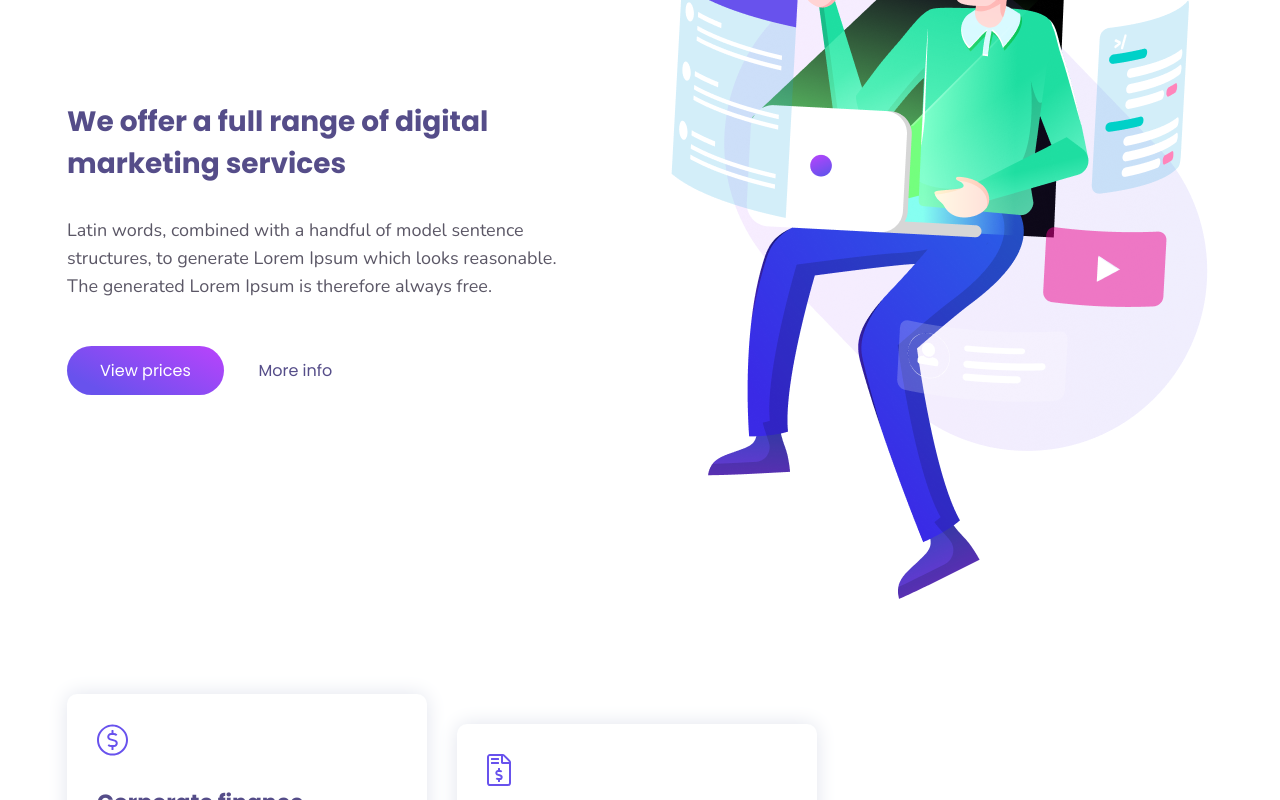
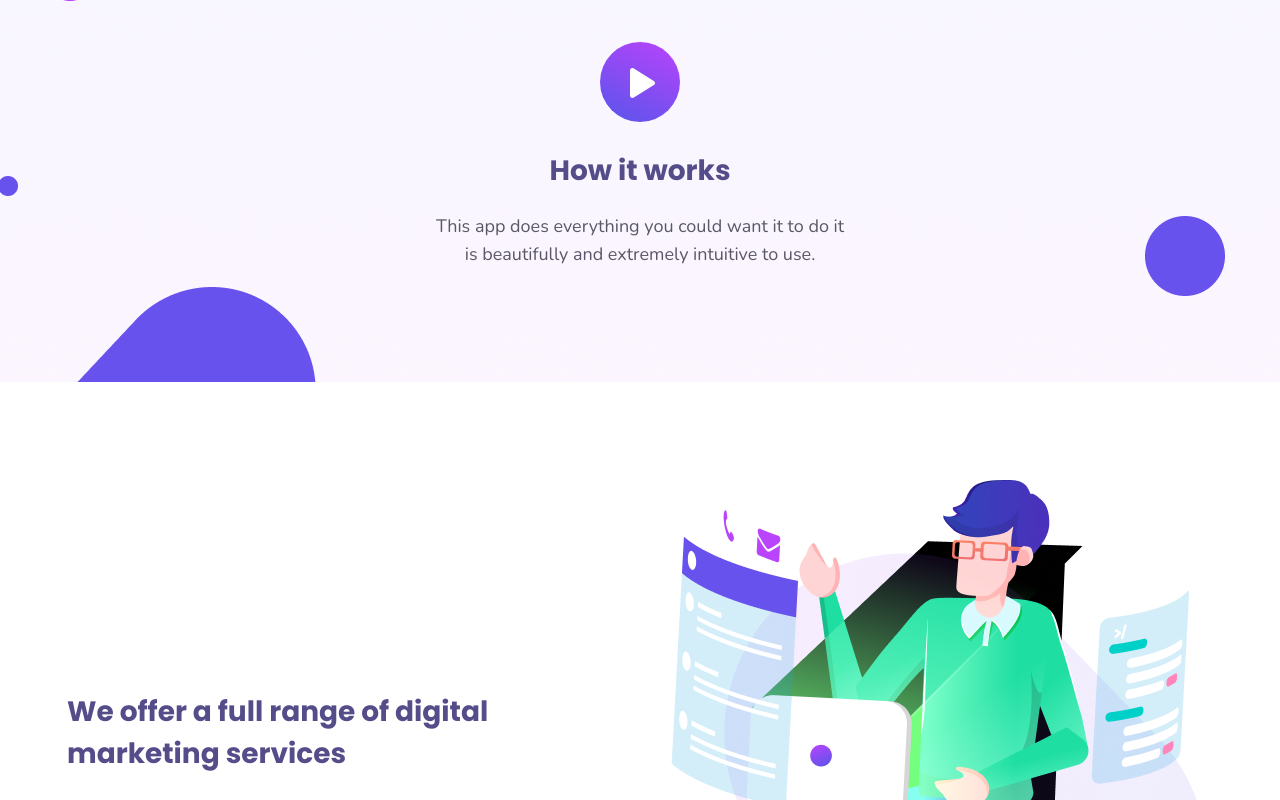
Before and after one commit to LeerenaLi/Elipso, a website: page src/index.html in a window 1280 px wide. Shown: the part 2360-3160 px from the top of the page. Drawn offline with nearby package versions, Linux system fonts and the light colour scheme; files whose address does not match are found by name.

Commit message:
added section video

```diff
--- a/src/index.html
+++ b/src/index.html
@@ -139,9 +139,19 @@
         </div>
     </section>
 
+    <section class="video">
+        <div class="video__play">
+            <a href="#" class="btn btn-dark btn-play">
+                <svg width="25" height="31" viewBox="0 0 25 31" fill="none" xmlns="http://www.w3.org/2000/svg">
+                    <path d="M23.825 18.1202L3.825 30.6202C3.42031 30.8729 2.96016 30.9999 2.5 30.9999C2.08313 30.9999 1.66562 30.8962 1.28781 30.6862C0.493125 30.2456 0 29.4093 0 28.4999V3.49993C0 2.59055 0.493125 1.7543 1.28781 1.31368C2.0825 0.87055 3.05422 0.897425 3.825 1.37961L23.825 13.8796C24.5556 14.3374 25 15.1382 25 15.9999C25 16.8616 24.5556 17.6626 23.825 18.1202Z" fill="white"/>
+                </svg>
+            </a>
+            <h3 class="video__title">How it works</h3>
+            <p class="video__descr">This app does everything you could want it to do it is beautifully and extremely intuitive to use.</p>
+        </div>
+    </section>
 
-
-    <section class="split reverse">
+    <section class="split split-reverse">
         <div class="container">
             <div class="split__wrapper split__wrapper-reverse">
                 <img src="img/Man2.png" alt="Man2" class="split__img">
--- a/src/sass/blocks/_buttons.scss
+++ b/src/sass/blocks/_buttons.scss
@@ -79,3 +79,20 @@
     justify-content: center;
     align-items: center;
 }
+
+.btn-play {
+    padding: 25px 25px 25px 30px;
+    width: 80px;
+    height: 80px;
+    border-radius: 100%;
+    display: flex;
+    margin: 0 auto;
+}
+
+.btn-play svg {
+    &:hover {
+        path {
+            fill: #6852ED;
+        }
+    }
+}
--- a/src/sass/blocks/_servises.scss
+++ b/src/sass/blocks/_servises.scss
@@ -1,5 +1,5 @@
 .servises {
-    padding-top: 80px;
+    padding-top: 0;
     &__wrapper {
         display: flex;
         justify-content: space-between;
--- a/src/sass/blocks/_split.scss
+++ b/src/sass/blocks/_split.scss
@@ -1,5 +1,9 @@
 .split {
     padding-top: 90px;
+    padding-bottom: 120px;
+    &-reverse {
+        padding-top: 80px;
+    }
     &__wrapper {
         display: flex;
         justify-content: space-between;
--- /dev/null
+++ b/src/sass/blocks/_video.scss
@@ -0,0 +1,17 @@
+.video {
+    height: 480px;
+    background: url('../../img/Background1.jpg') center center no-repeat;
+    &__play {
+        padding-top: 140px;
+        max-width: 420px;
+        margin: 0 auto;
+    }
+    &__title {
+        padding-top: 28px;
+        text-align: center;
+    }
+    &__descr {
+        padding-top: 20px;
+        text-align: center;
+    }
+}
--- a/src/sass/style.scss
+++ b/src/sass/style.scss
@@ -60,3 +60,4 @@ h3 {
 @import 'blocks/info';
 @import 'blocks/servises';
 @import 'blocks/split';
+@import 'blocks/video';
```
Also changed, not shown: dist/css/style.min.css, dist/icons/Path.svg (added), dist/index.html, src/css/style.min.css, src/icons/Path.svg (added), 1 other file.
